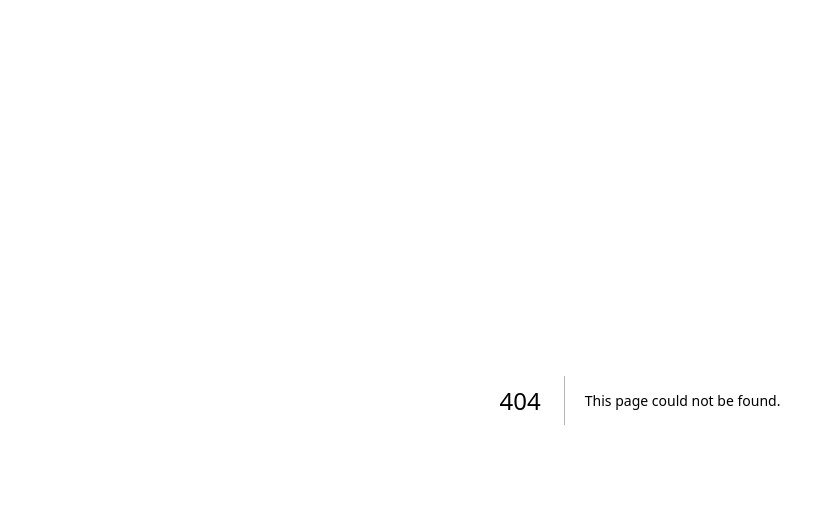
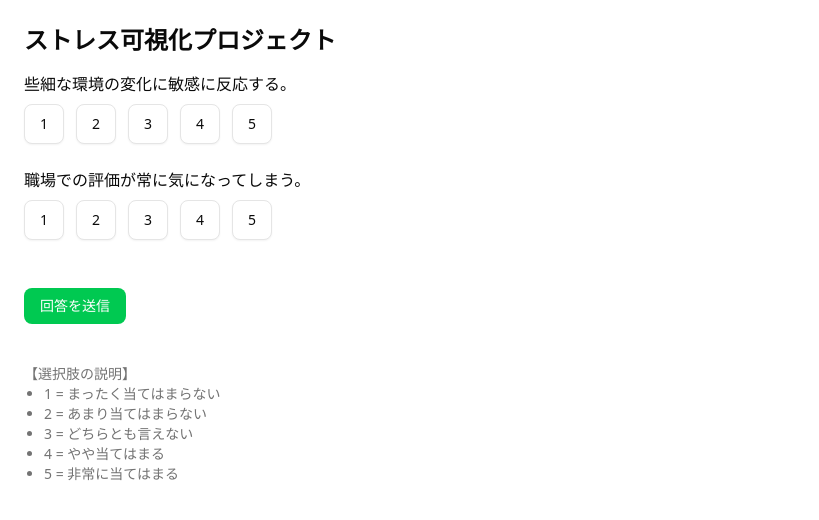
Before and after one commit to cyyier/stress-visualization-project, a Next.js app: page /questionnaire in a window 1280 px wide. Before the commit this address had no page. Shown: the top 520 px of the page, without its empty margins (0-819 px from the left). Built offline with nearby package versions, Linux system fonts and the light colour scheme.

Commit message:
アンケート画面作成

```diff
--- a/package.json
+++ b/package.json
@@ -9,6 +9,7 @@
     "lint": "next lint"
   },
   "dependencies": {
+    "@radix-ui/react-slot": "^1.2.2",
     "chart.js": "^4.4.9",
     "class-variance-authority": "^0.7.1",
     "clsx": "^2.1.1",
--- /dev/null
+++ b/src/app/questionnaire/page.tsx
@@ -0,0 +1,48 @@
+'use client';
+
+import questions from '@/data/questions.json';
+import { useAnswerStore } from '@/store/useAnswerStore';
+import { QuestionItem } from '@/components/QuestionItem';
+import { Button } from '@/components/ui/button';
+
+export default function QuestionnairePage() {
+  const { answers, setAnswer } = useAnswerStore();
+
+  const handleSubmit = () => {
+    console.log('回答結果:', answers);
+  };
+
+  return (
+    <main className="p-6">
+      <h1 className="text-2xl font-bold mb-4">ストレス可視化プロジェクト</h1>
+      {questions.map((q) => {
+        const userAnswer = answers.find((a) => a.id === q.id);
+        return (
+          <QuestionItem
+            key={q.id}
+            question={q.question}
+            selectedScore={userAnswer?.score}
+            onSelect={(score) => setAnswer(q.id, score)}
+          />
+        );
+      })}
+      <Button
+        variant={"success"}
+        className="mt-6"
+        onClick={handleSubmit}
+      >
+        回答を送信
+      </Button>
+      <div className="mt-10 mb-4 text-sm text-muted-foreground">
+        【選択肢の説明】
+        <ul className="list-disc pl-5">
+            <li>1 = まったく当てはまらない</li>
+            <li>2 = あまり当てはまらない</li>
+            <li>3 = どちらとも言えない</li>
+            <li>4 = やや当てはまる</li>
+            <li>5 = 非常に当てはまる</li>
+        </ul>
+      </div>
+    </main>
+  );
+}
--- /dev/null
+++ b/src/components/QuestionItem.tsx
@@ -0,0 +1,35 @@
+import { Button } from '@/components/ui/button';
+
+type Props = {
+    question: string;
+    selectedScore?: number;
+    onSelect: (score: number) => void;
+  };
+
+  export const QuestionItem = ({ question, selectedScore, onSelect }: Props) => {
+    const scale = [
+      '1',
+      '2',
+      '3',
+      '4',
+      '5'
+    ];
+
+    return (
+      <div className="mb-6">
+        <p className="font-medium mb-2">{question}</p>
+        <div className="flex gap-3">
+          {scale.map((label, index) => (
+            <Button
+              key={index}
+              variant={selectedScore === index + 1 ? 'default' : 'outline'}
+              onClick={() => onSelect(index + 1)}
+              className="px-3 py-1 w-10 h-10 p-0"
+            >
+              {label}
+            </Button>
+          ))}
+        </div>
+      </div>
+    );
+  };
--- /dev/null
+++ b/src/components/ui/button.tsx
@@ -0,0 +1,60 @@
+import * as React from "react"
+import { Slot } from "@radix-ui/react-slot"
+import { cva, type VariantProps } from "class-variance-authority"
+
+import { cn } from "@/lib/utils"
+
+const buttonVariants = cva(
+  "inline-flex items-center justify-center gap-2 whitespace-nowrap rounded-md text-sm font-medium transition-all disabled:pointer-events-none disabled:opacity-50 [&_svg]:pointer-events-none [&_svg:not([class*='size-'])]:size-4 shrink-0 [&_svg]:shrink-0 outline-none focus-visible:border-ring focus-visible:ring-ring/50 focus-visible:ring-[3px] aria-invalid:ring-destructive/20 dark:aria-invalid:ring-destructive/40 aria-invalid:border-destructive",
+  {
+    variants: {
+      variant: {
+        default:
+          "bg-primary text-primary-foreground shadow-xs hover:bg-primary/90",
+        destructive:
+          "bg-destructive text-white shadow-xs hover:bg-destructive/90 focus-visible:ring-destructive/20 dark:focus-visible:ring-destructive/40 dark:bg-destructive/60",
+        outline:
+          "border bg-background shadow-xs hover:bg-accent hover:text-accent-foreground dark:bg-input/30 dark:border-input dark:hover:bg-input/50",
+        secondary:
+          "bg-secondary text-secondary-foreground shadow-xs hover:bg-secondary/80",
+        ghost:
+          "hover:bg-accent hover:text-accent-foreground dark:hover:bg-accent/50",
+        link: "text-primary underline-offset-4 hover:underline",
+        success: "bg-green-500 text-white hover:bg-green-600",
+      },
+      size: {
+        default: "h-9 px-4 py-2 has-[>svg]:px-3",
+        sm: "h-8 rounded-md gap-1.5 px-3 has-[>svg]:px-2.5",
+        lg: "h-10 rounded-md px-6 has-[>svg]:px-4",
+        icon: "size-9",
+      },
+    },
+    defaultVariants: {
+      variant: "default",
+      size: "default",
+    },
+  }
+)
+
+function Button({
+  className,
+  variant,
+  size,
+  asChild = false,
+  ...props
+}: React.ComponentProps<"button"> &
+  VariantProps<typeof buttonVariants> & {
+    asChild?: boolean
+  }) {
+  const Comp = asChild ? Slot : "button"
+
+  return (
+    <Comp
+      data-slot="button"
+      className={cn(buttonVariants({ variant, size, className }))}
+      {...props}
+    />
+  )
+}
+
+export { Button, buttonVariants }
--- /dev/null
+++ b/src/data/questions.json
@@ -0,0 +1,14 @@
+[
+    {
+      "id": "hsp_001",
+      "question": "些細な環境の変化に敏感に反応する。",
+      "categories": ["HSP"],
+      "factors": ["internal"]
+    },
+    {
+      "id": "work_001",
+      "question": "職場での評価が常に気になってしまう。",
+      "categories": ["Work"],
+      "factors": ["external"]
+    }
+  ]
--- /dev/null
+++ b/src/store/useAnswerStore.ts
@@ -0,0 +1,38 @@
+import { create } from 'zustand';
+
+// 回答データの型定義（idとscoreを持つオブジェクト）
+type Answer = {
+  id: string;
+  score: number;
+};
+
+// ストア全体の型（answers配列とsetAnswer関数を持つ）
+type State = {
+  answers: Answer[];
+  setAnswer: (id: string, score: number) => void;
+};
+
+// Zustandストアを作成
+export const useAnswerStore = create<State>((set) => ({
+  // 回答一覧（初期値は空配列）
+  answers: [],
+
+  // 回答をセットする関数
+  setAnswer: (id, score) =>
+    set((state) => {
+      // すでにそのidの回答が存在するか確認
+      const exists = state.answers.find((a) => a.id === id);
+
+      if (exists) {
+        // 存在する場合：scoreを更新し、それ以外はそのまま返す
+        return {
+          answers: state.answers.map((a) =>
+            a.id === id ? { ...a, score } : a // idが一致ならscoreを更新、それ以外はそのまま
+          ),
+        };
+      } else {
+        // 存在しない場合：新しい回答を配列に追加する
+        return { answers: [...state.answers, { id, score }] };
+      }
+    }),
+}));
```
Also changed, not shown: 2 other files (tests, documents, lock files or other folders).
